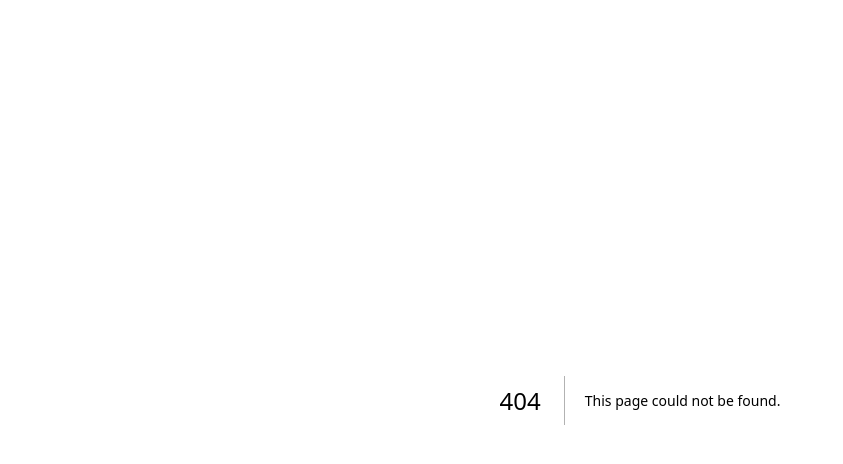
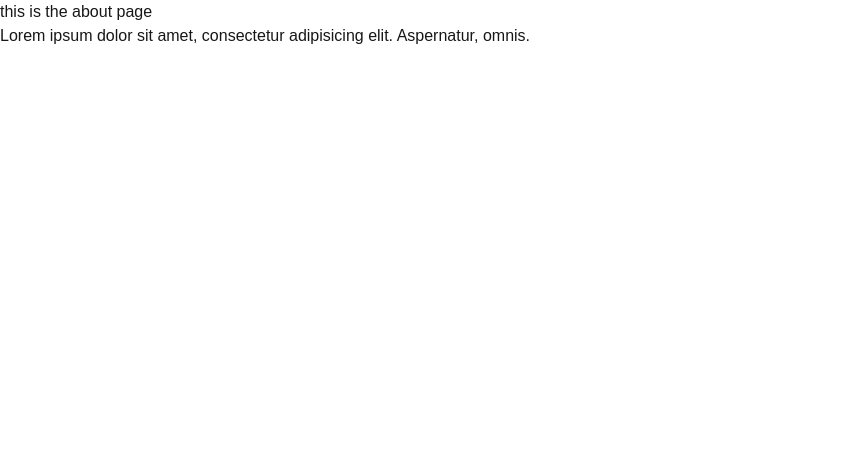
Before and after one commit to Samsuj-joha/paragon-group, a Next.js app in the folder paragon/: page /components/about in a window 1280 px wide. Before the commit this address had no page. Shown: the top 464 px of the page, without its empty margins (0-843 px from the left). Built offline with nearby package versions, Linux system fonts and the light colour scheme.

Commit message:
add the about branch

```diff
--- /dev/null
+++ b/paragon/app/components/about/page.js
@@ -0,0 +1,12 @@
+
+
+const About = () => {
+  return (
+    <div>
+      <h1>this is the about page</h1>
+      <p>Lorem ipsum dolor sit amet, consectetur adipisicing elit. Aspernatur, omnis.</p>
+    </div>
+  )
+}
+
+export default About
```
